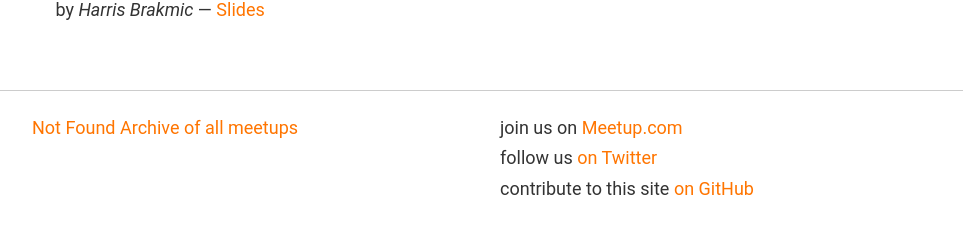
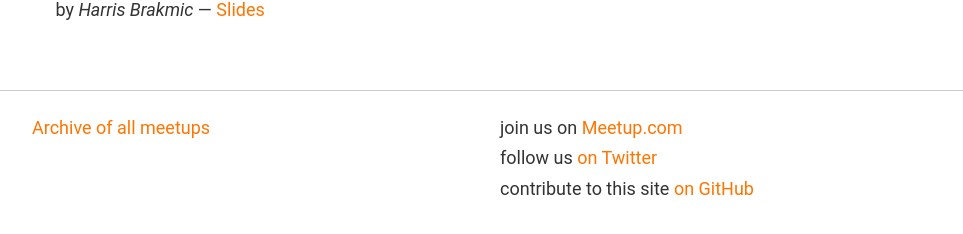
Before and after one commit to Rustaceans/rust-cologne, a Jekyll site: the page built from index.html, in a window 1280 px wide. Shown: the part 464-698 px from the top of the page, without its empty margins (158-1121 px from the left). Built offline with Jekyll 4.4.1, drawn with Linux system fonts in a browser that asks for light colours.

Commit message:
Remove 404 from Footer

```diff
--- a/404.html
+++ b/404.html
@@ -2,6 +2,7 @@
 layout: default
 title: Not Found
 permalink: /404.html
+not_in_menu: true
 ---
 <article class="page" role="main">
   <h2>404 &ndash; Not Found</h2>
--- a/_includes/footer.html
+++ b/_includes/footer.html
@@ -3,9 +3,9 @@
     <nav class="site-nav">
       <p>
         {% for page in site.pages %}
-          {% if page.title %}
+          {% if page.title %}{% unless page.not_in_menu %}
           <a class="page-link" href="{{ page.url | prepend: site.baseurl }}">{{ page.title }}</a>
-          {% endif %}
+          {% endunless %}{% endif %}
         {% endfor %}
       </p>
     </nav>
```
